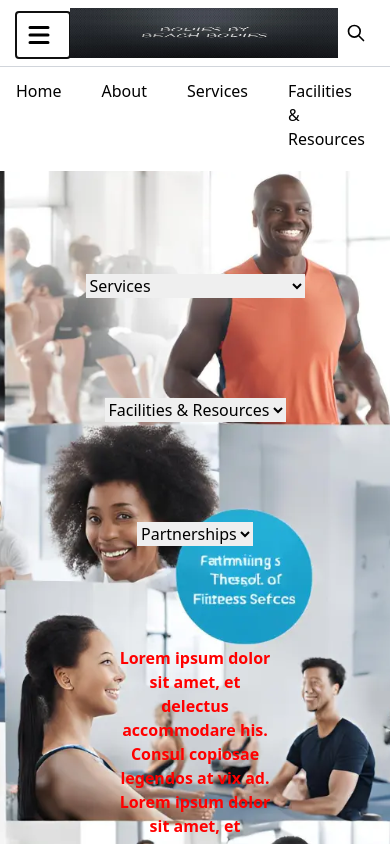
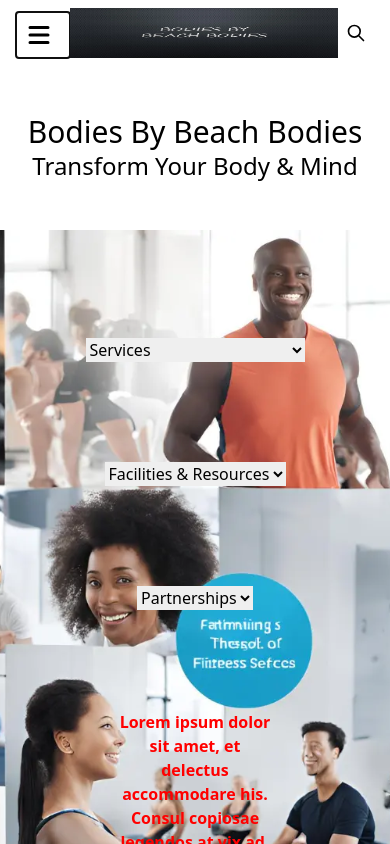
Before and after one commit to ElReyUno/bodies-by-beach-bodies, a Next.js app: page / in a window 390 px wide. Shown: the top 844 px of the page. Built offline with nearby package versions, Linux system fonts and the light colour scheme.

Commit message:
Added Flex Containers 4 Responsive SPA Flow

```diff
--- a/app/components/Footer.jsx
+++ b/app/components/Footer.jsx
@@ -1,3 +1,5 @@
+"use client";
+
 import Link from 'next/link';
 
 function Footer() {
--- a/app/components/Main.jsx
+++ b/app/components/Main.jsx
@@ -41,8 +41,8 @@ function Main() {
     }, []);
 
     return (
-        <main className="flex-grow flex flex-col justify-start items-center min-h-screen">
-            <div className="flex flex-col items-center justify-center w-full py-4 md:py-8 px-4 md:px-6">
+        <main className="flex-grow flex flex-col justify-start items-center min-h-screen relative">
+            <div className="flex flex-col items-center justify-center w-full py-12 md:py-24 px-4 md:px-6">
                 <h1 className="text-3xl">Bodies By Beach Bodies</h1>
                 <h2 className="text-2xl">Transform Your Body & Mind</h2>
             </div>
--- a/app/components/Nav.jsx
+++ b/app/components/Nav.jsx
@@ -99,9 +99,9 @@ function Nav() {
             {/* Navigation Menu Container */}
             <div
                 ref={menuRef}
-                className={`navbar ${isNavOpen ? 'active' : ''} md:flex md:justify-center md:items-center md:pt-2 md:pb-4`}
+                className={`navbar ${isNavOpen ? 'active' : 'hidden'} md:flex md:justify-center md:items-center md:pt-2 md:pb-4`}
             >
-                <ul className="flex flex-row justify-evenly w-full" aria-label="Navigation Links">
+                <ul className="flex flex-col justify-evenly w-full" aria-label="Navigation Links">
                     <li><Link href="/" className="navLink block p-2 hover:text-gray-600" tabIndex={isNavOpen ? 0 : -1}>Home</Link></li>
                     <li><Link href="/about" className="navLink block p-2 hover:text-gray-600" tabIndex={isNavOpen ? 0 : -1}>About</Link></li>
                     <li><Link href="/services" className="navLink block p-2 hover:text-gray-600" tabIndex={isNavOpen ? 0 : -1}>Services</Link></li>
--- a/styles/base.css
+++ b/styles/base.css
@@ -122,11 +122,23 @@
   height: 24px;
 }
 
+header {
+    /* Styling for header (e.g., background color, height) */
+    flex: 0 0 auto;
+}
+
 /* Main Body Base Styles */
 html,
 body {
-  min-height: 100vh; /* Ensure content takes up at least viewport height */
-  overflow-y: auto; /* Enable vertical scrolling */
+    flex: 1 0 auto;
+    position: flex;
+    min-height: 100vh; /* Ensure content takes up at least viewport height */
+    overflow-y: auto; /* Enable vertical scrolling */
+}
+
+footer {
+   /* Styling for footer (e.g., background color, text) */
+   flex: 0 0 auto;
 }
 
 /* Container for body content */
@@ -181,30 +193,34 @@ body {
     /* Larger Screen Navbar */
     .navbar {
       @apply flex flex-row items-center justify-start shadow-none p-0; /* Horizontal flex and no shadow */
-      position: static;
+      position: flex;
       top: auto;
       box-shadow: none;
-      animation: none;
       max-height: none; /* Ensure menu content is visible */
       overflow: visible; /* Ensure that no overflow is hidden */
     }
 
+    /* Navigation list container on large screens */
     .navbar ul {
-      @apply flex flex-row justify-evenly w-full;
+      @apply flex flex-row justify-evenly w-full;   /* Display links in a row */
     }
 
+    /* List items on large screens */
     .navbar li {
       @apply mr-2; /* Spacing between menu items */
     }
 
+    /* Links on large screens */
     .navbar a {
       @apply text-black; /* Set text color */
       max-height: none; /* Ensure full visibility */
     }
 
     .nav-container {
-      height: 80px;
-      padding: 0.5rem 2rem;
+        position: flex; /* Default position for mobile */
+        z-index: 10; /* Ensure the nav is above other content */
+        width: 100%;
+        background-color: white; /* Optional: Set a background color */
     }
   }
 
```
